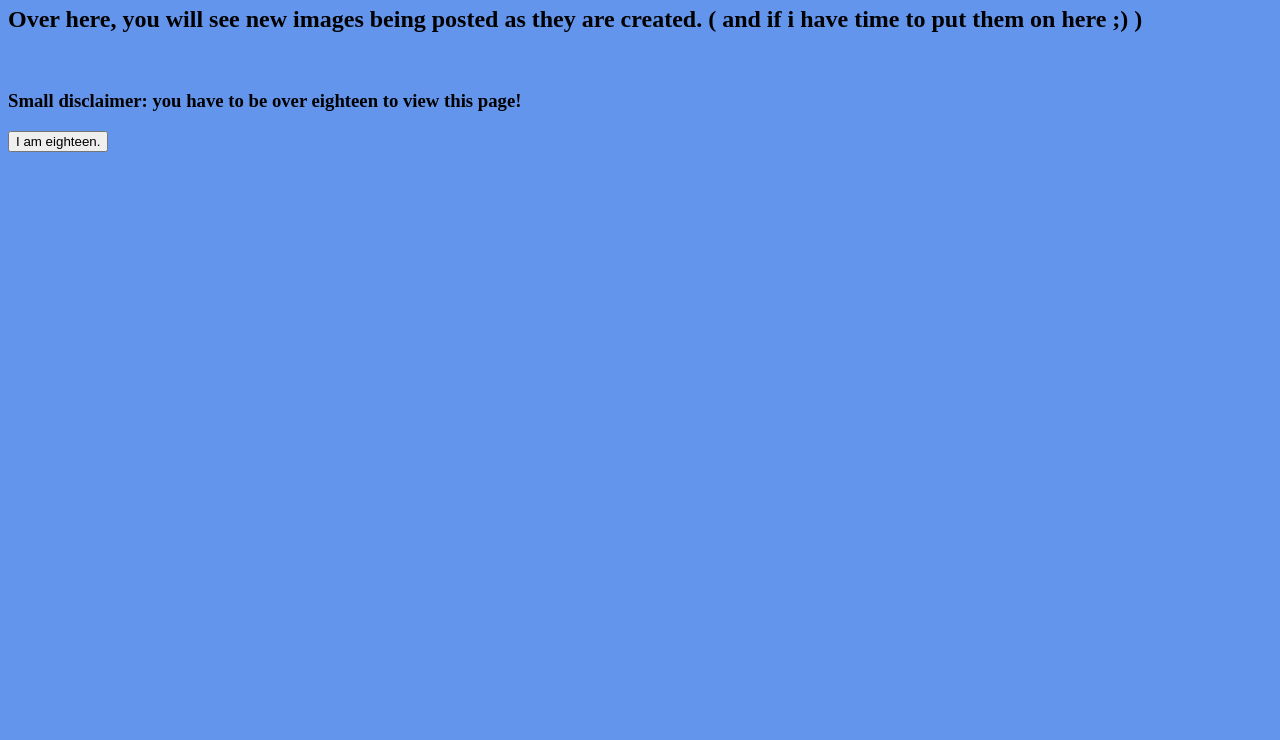
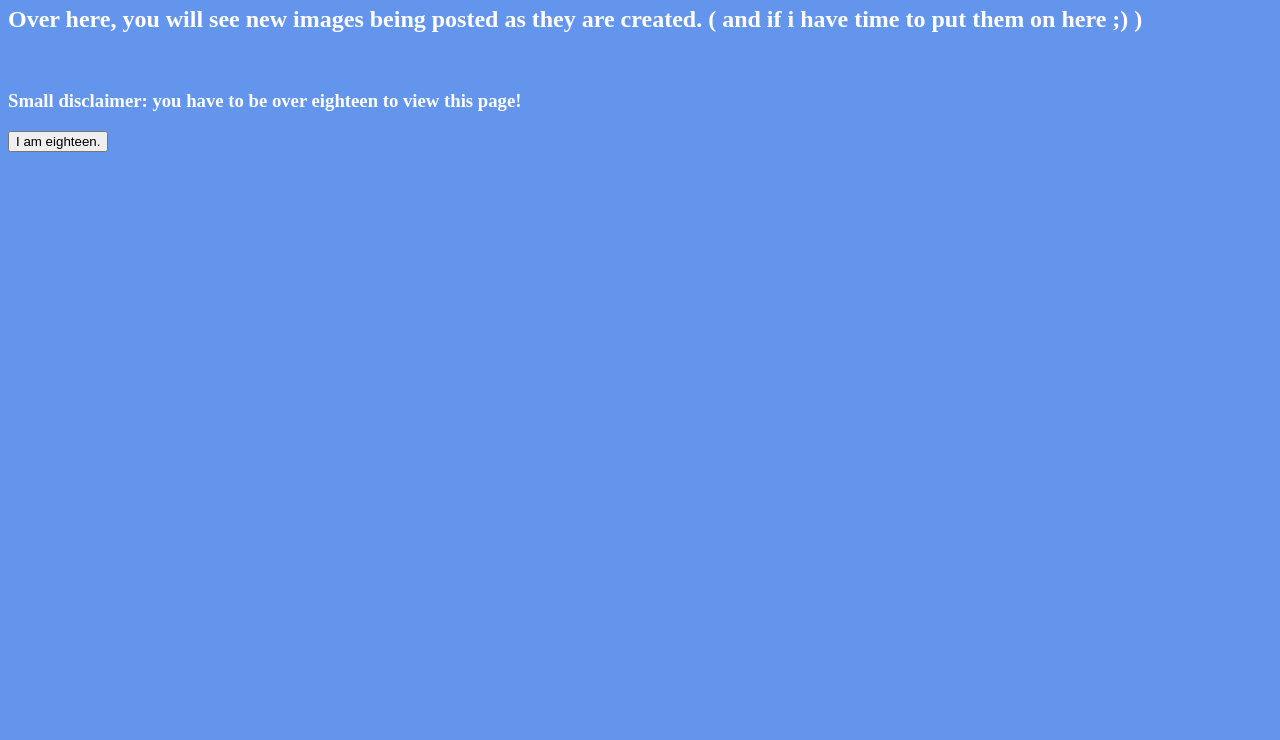
Before and after one commit to keanuplayz/CCLW, a plain HTML site: page index.html in a window 1280 px wide. Shown: the part 60-800 px from the top of the page. Drawn offline with Linux system fonts and the light colour scheme.

Commit message:
Update index.html

```diff
--- a/index.html
+++ b/index.html
@@ -9,9 +9,9 @@
     <body>
 
     <h1 style="color: white">Welcome, to the official CrossCode Lewds website!</h1>
-    <h2>Over here, you will see new images being posted as they are created. ( and if i have time to put them on here ;) )</h2>
+    <h2 style="color: white">Over here, you will see new images being posted as they are created. ( and if i have time to put them on here ;) )</h2>
         <br>
-    <h3>Small disclaimer: you have to be over eighteen to view this page!</h3>
+    <h3 style="color: white">Small disclaimer: you have to be over eighteen to view this page!</h3>
 
         <a href="MAIN_PAGE/index.html"><button>I am eighteen.</button></a>
 
```
